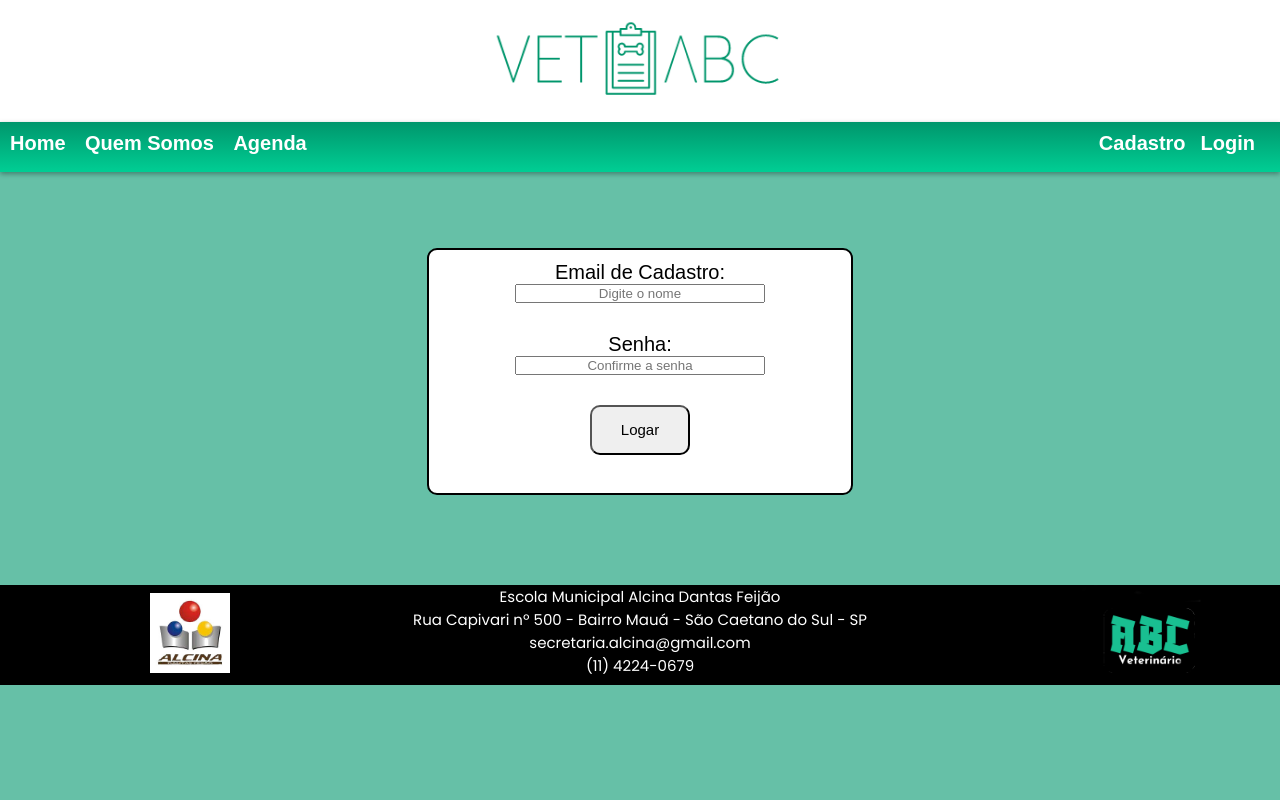
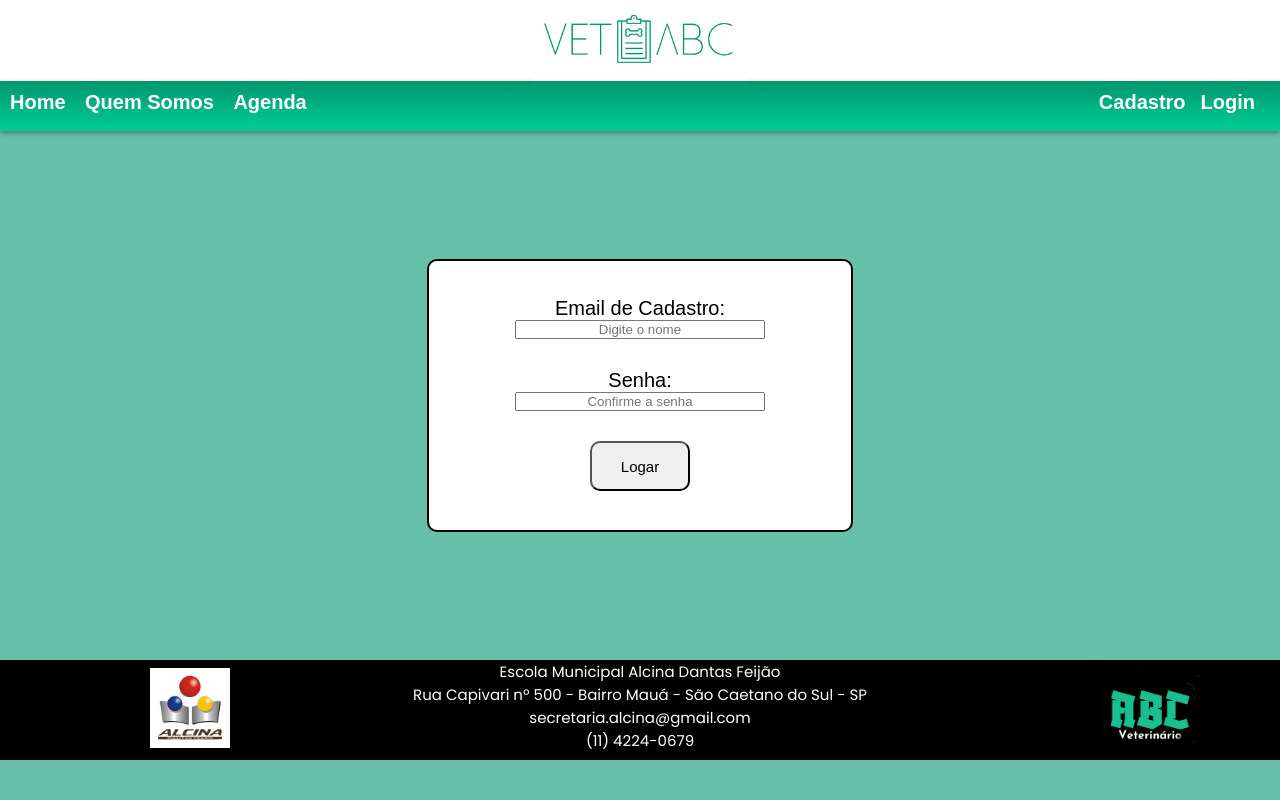
Before and after one commit to andre-reis-dev/Vet-ABC-exposoft, a PHP site: page /assets/html/login.html in a window 1280 px wide. Run offline with PHP 8.4, Linux system fonts and the light colour scheme; some web fonts are replaced.

Commit message:
07/10/22
* style da página do cadastro finalizada.
* style da página do login finalizada.

```diff
--- a/assets/css/style-login.css
+++ b/assets/css/style-login.css
@@ -23,8 +23,8 @@ body{
     height: auto; /*ALTURA*/
     border-radius: 10px; /*CURVATURA DA BORDA*/
     border: 2px solid black; /* BORDA */
-    margin-top: 6%;
-    margin-bottom: 7%;
+    margin-top: 20%;
+    margin-bottom: 20%;
     padding-bottom: 3%;
 }
 
@@ -92,6 +92,10 @@ body{
         height: auto; /*ALTURA*/
         border-radius: 10px; /*CURVATURA DA BORDA*/
         border: 2px solid black; /* BORDA */
+        margin-top: 20%;
+        margin-bottom: 20%;
+        padding-bottom: 2%;
+        padding-top: 2%
     }
 
 }
@@ -126,5 +130,8 @@ body{
         height: auto; /*ALTURA*/
         border-radius: 10px; /*CURVATURA DA BORDA*/
         border: 2px solid black; /* BORDA */
+        margin-top: 10%;
+        margin-bottom: 10%;
+        padding-bottom: 3%;
     }
 }
--- a/assets/html/login.html
+++ b/assets/html/login.html
@@ -1,6 +1,6 @@
 <html>
     <head>
-        <title>Cadastro</title>
+        <title>Login</title>
         <meta name="viewport" charset="utf-8">
         <meta http-equiv="X-UA-Compatible" content="IE=edge">
         <link rel="stylesheet" href="https://fonts.googleapis.com/css2?family=Material+Symbols+Outlined:opsz,wght,FILL,GRAD@20..48,100..700,0..1,-50..200"><!-- IMG DO TRIBAR -->
@@ -11,7 +11,7 @@
     <body>
 
         <header class="area-logo"><!-- Aqui fica a logo da página -->
-            <img class="col-sm-5 col-md-3" src="../img/logo.png" alt="logo da empresa vet abc">
+            <img class="col-sm-5 col-md-3 col-lg-2" src="../img/logo.png" alt="logo da empresa vet abc">
         </header>
 
         <!-- Essa nav vai conter o MENU -->
--- a/index.html
+++ b/index.html
@@ -11,7 +11,7 @@
 </head>
 <body>
     <header>
-        <img class="col-sm-5 col-md-3 col-lg-1" src="assets/img/logo.png" alt="logo da empresa vet abc">
+        <img class="col-sm-5 col-md-3 col-lg-2" src="assets/img/logo.png" alt="logo da empresa vet abc">
     </header>
     <div class="page-top">
         <nav>
```
